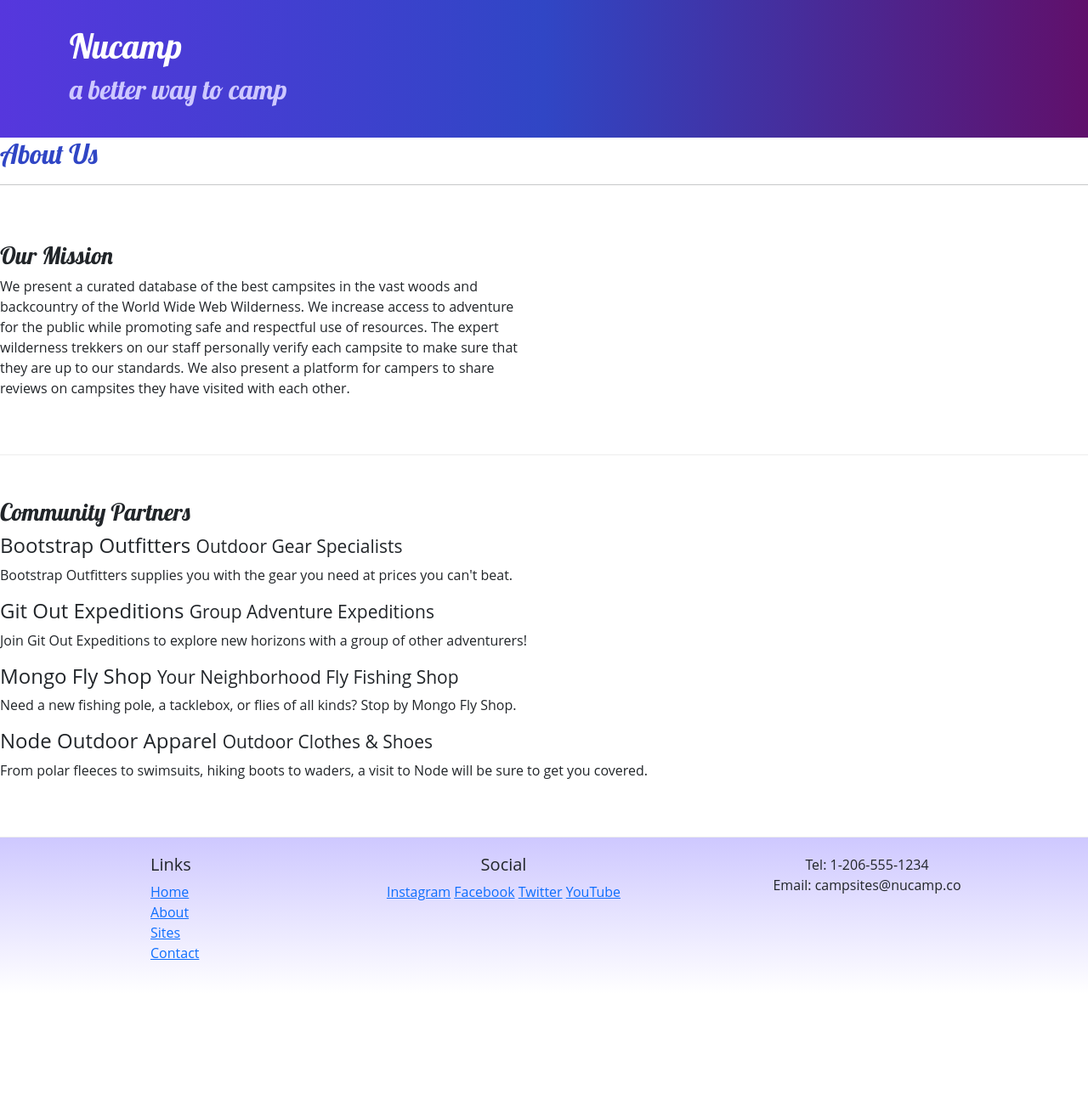
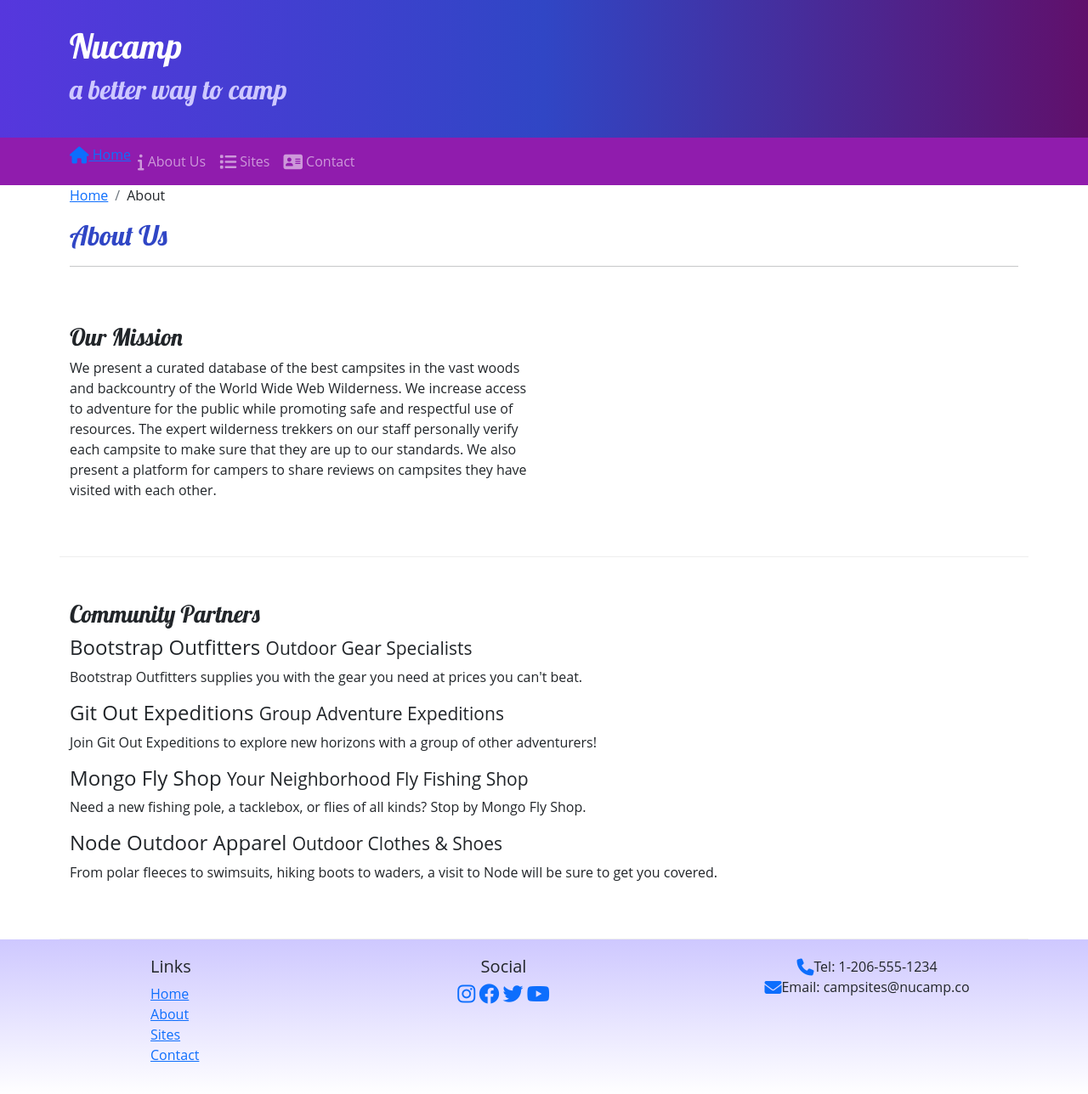
Before and after one commit to Mira-1618/nucampsite, a plain HTML site: page aboutus.html in a window 1280 px wide. Shown: the whole page at 85% size. Before the commit the page ends 1170 px from the top, so only its background shows below. Drawn offline with nearby package versions, Linux system fonts and the light colour scheme.

Commit message:
Added Icons

```diff
--- a/aboutus.html
+++ b/aboutus.html
@@ -6,6 +6,9 @@
     <meta charset="utf-8" />
     <meta name="viewport" content="width=device-width, initial-scale=1" />
     <link href="https://cdn.jsdelivr.net/npm/bootstrap@5.2.3/dist/css/bootstrap.min.css" rel="stylesheet" integrity="sha384-rbsA2VBKQhggwzxH7pPCaAqO46MgnOM80zW1RWuH61DGLwZJEdK2Kadq2F9CUG65" crossorigin="anonymous"/>
+
+    <!-- Additional CSS must be placed after Bootstrap CSS -->
+    <link rel="stylesheet" href="https://cdnjs.cloudflare.com/ajax/libs/font-awesome/6.2.1/css/all.min.css" integrity="sha512-MV7K8+y+gLIBoVD59lQIYicR65iaqukzvf/nwasF0nqhPay5w/9lJmVM2hMDcnK1OnMGCdVK+iQrJ7lzPJQd1w==" crossorigin="anonymous" referrerpolicy="no-referrer"/>
     <link rel="stylesheet" href="https://fonts.googleapis.com/css?family=Lobster" />
     <link rel="stylesheet" href="css/styles.css" />
     <title>Nucamp: A Better Way To Camp</title>
@@ -24,12 +27,32 @@
         </div>
     </header>
 
-    <main>
-        <container>
-            <div>
+        <!-- nav bar -->
+    <nav class="navbar navbar-expand-sm navbar-dark sticky-top">
+        <div class="container">
+            <button class="navbar-toggler ms-auto" type="button" data-bs-toggle="collapse" data-bs-target="#nucampNavbar">
+                <span class="navbar-toggler-icon"></span>
+            </button>
+            <div class="collapse navbar-collapse" id="nucampNavbar">
+                <ul class="navbar-nav">
+                    <li class="nav-item"><a class="nav-link-active" href="index.html"><i class="fa-solid fa-house fa-lg"></i> Home</a></li>
+                    <li class="nav-item"><a class="nav-link" href="#"><i class="fa-solid fa-info fa-lg"></i> About Us</a></li>
+                    <li class="nav-item"><a class="nav-link" href="#"><i class="fa-solid fa-list fa-lg"></i> Sites</a></li>
+                    <li class="nav-item"><a class="nav-link" href="#"><i class="fa-solid fa-address-card fa-lg"></i> Contact</a></li>
+                </ul>
+            </div>
+        </div>
+    </nav>
+
+    <main class="container">
+            <div class="row">
                 <div class="col-12">
-                <h2>About Us</h2>
-                <hr />
+                    <ol class="breadcrumb">
+                        <li class="breadcrumb-item"><a href="index.html">Home</a></li>
+                        <li class="breadcrumb-item about">About</li>
+                    </ol>
+                    <h2>About Us</h2>
+                    <hr />
                 </div>
             </div>
 
@@ -56,7 +79,6 @@
                     <p class="d-none d-sm-block">From polar fleeces to swimsuits, hiking boots to waders, a visit to Node will be sure to get you covered.</p>
                 </div>
             </section>
-        </container>
     </main>
 
     <footer>
@@ -73,14 +95,14 @@
                 </div>
                 <div class="col-6 col-sm-5 text-center">
                     <h5>Social</h5>
-                    <a href="http://instagram.com/">Instagram</a>
-                    <a href="http://facebook.com/">Facebook</a>
-                    <a href="http://twitter.com/">Twitter</a>
-                    <a href="http://youtube.com/">YouTube</a>
+                    <a href="http://instagram.com/"><i class="fa-brands fa-instagram fa-xl"></i></a>
+                    <a href="http://facebook.com/"><i class="fa-brands fa-facebook fa-xl"></i></a>
+                    <a href="http://twitter.com/"><i class="fa-brands fa-twitter fa-xl"></i></a>
+                    <a href="http://youtube.com/"><i class="fa-brands fa-youtube fa-xl"></i></a>
                 </div>
                 <div class="col-sm-4 text-center">
-                    Tel: 1-206-555-1234<br />
-                    Email: campsites@nucamp.co
+                    <i class="fa-solid fa-phone fa-lg text-primary"></i>Tel: 1-206-555-1234<br />
+                    <i class="fa-solid fa-envelope fa-lg text-primary"></i>Email: campsites@nucamp.co
                 </div>
            </div>
         </div>
--- a/css/styles.css
+++ b/css/styles.css
@@ -30,3 +30,7 @@ footer {
     border-bottom: 1px ridge;
     min-height: 200px;
 }
+
+.navbar {
+    background-color: #901cad;
+}
```
Also changed, not shown: index.html (+26 -6 lines).
